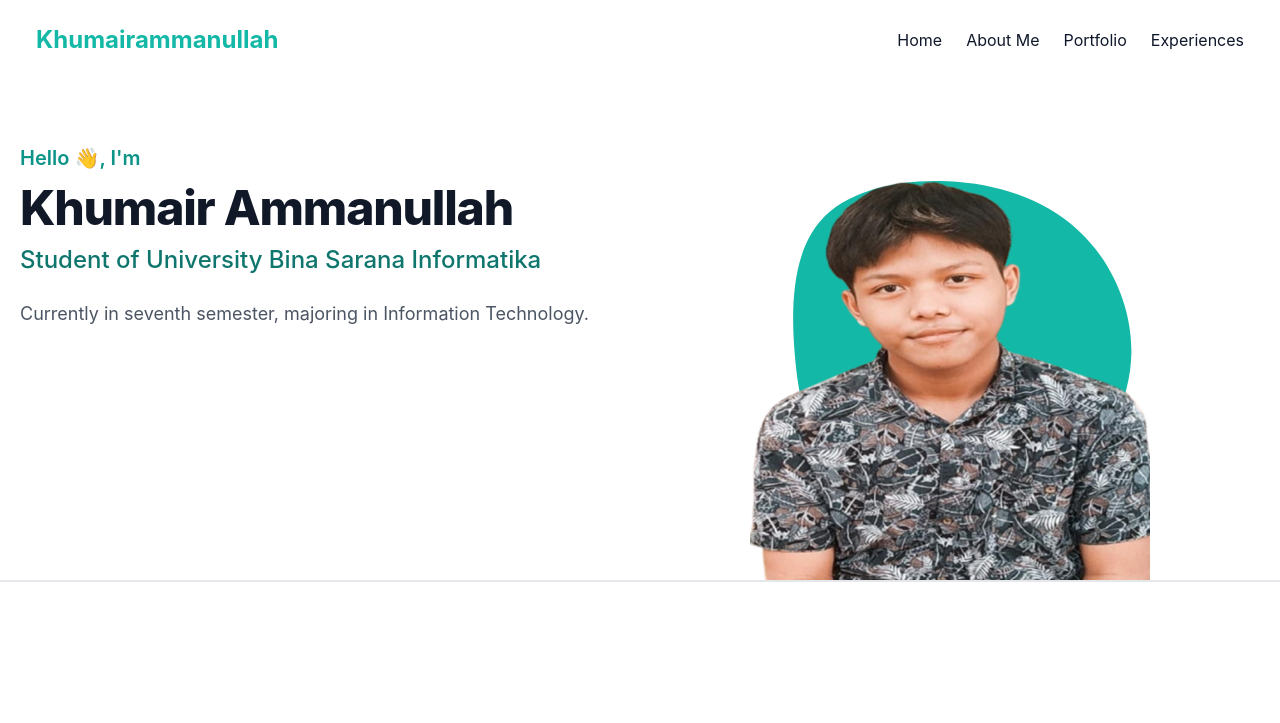
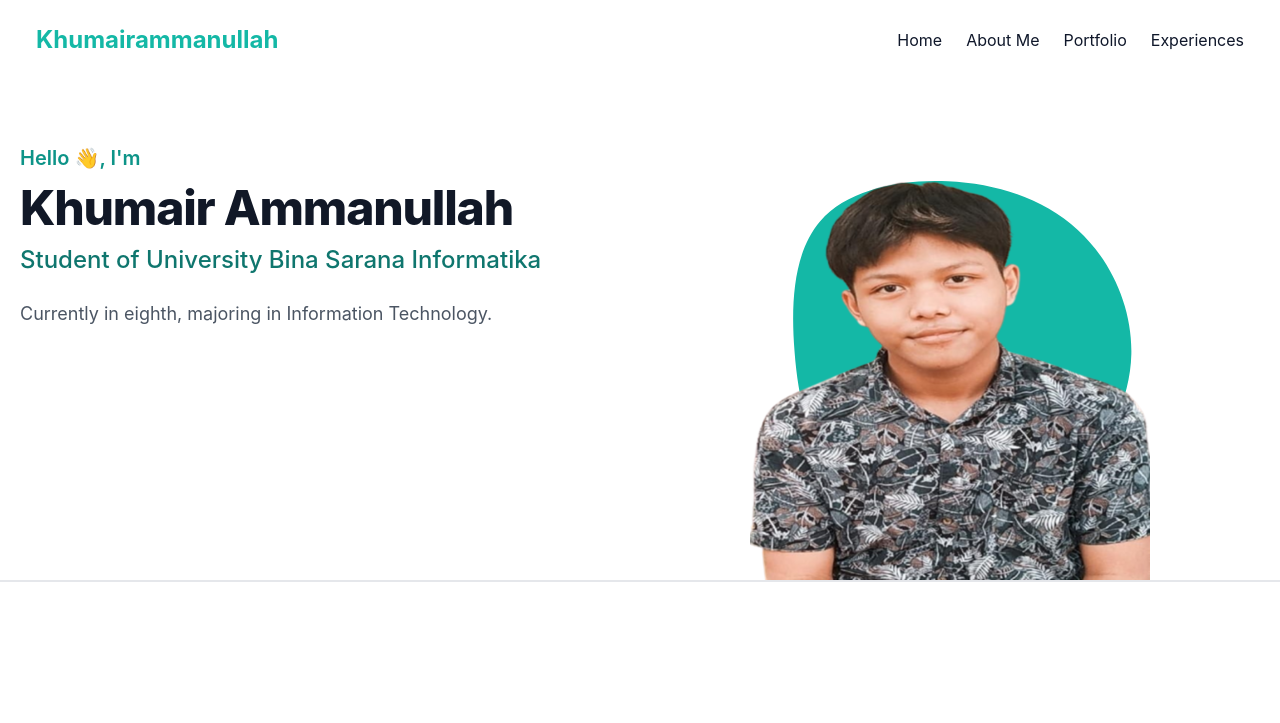
Before and after one commit to Khumairr/Portfolio-KhumairAmmanullah, a website: page index.html in a window 1280 px wide. Shown: the top 723 px of the page. Drawn offline with Linux system fonts and the light colour scheme.

Commit message:
Update isi file2

```diff
--- a/index.html
+++ b/index.html
@@ -60,7 +60,7 @@
                     </h1>
                     <h2 class="font-medium text-teal-700 text-lg sm:text-2xl mt-3 mb-6">Student of University Bina Sarana Informatika</h2>
                     <p class="text-gray-600 text-base sm:text-lg leading-relaxed max-w-xl mx-auto lg:mx-0">
-                    Currently in seventh semester, majoring in Information Technology.
+                    Currently in eighth, majoring in Information Technology.
                     </p>
                 </div>
                 <div class="w-full self-end px-4 lg:w-1/2">
```
